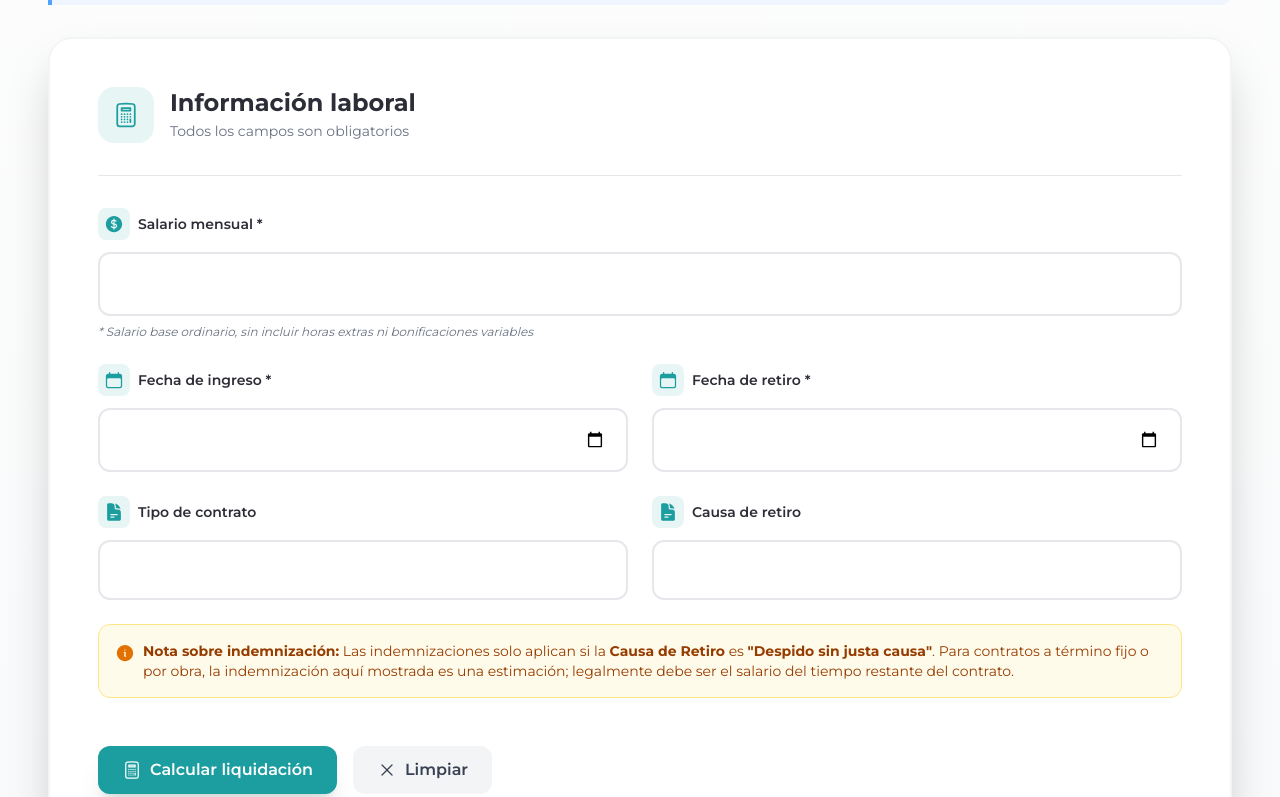
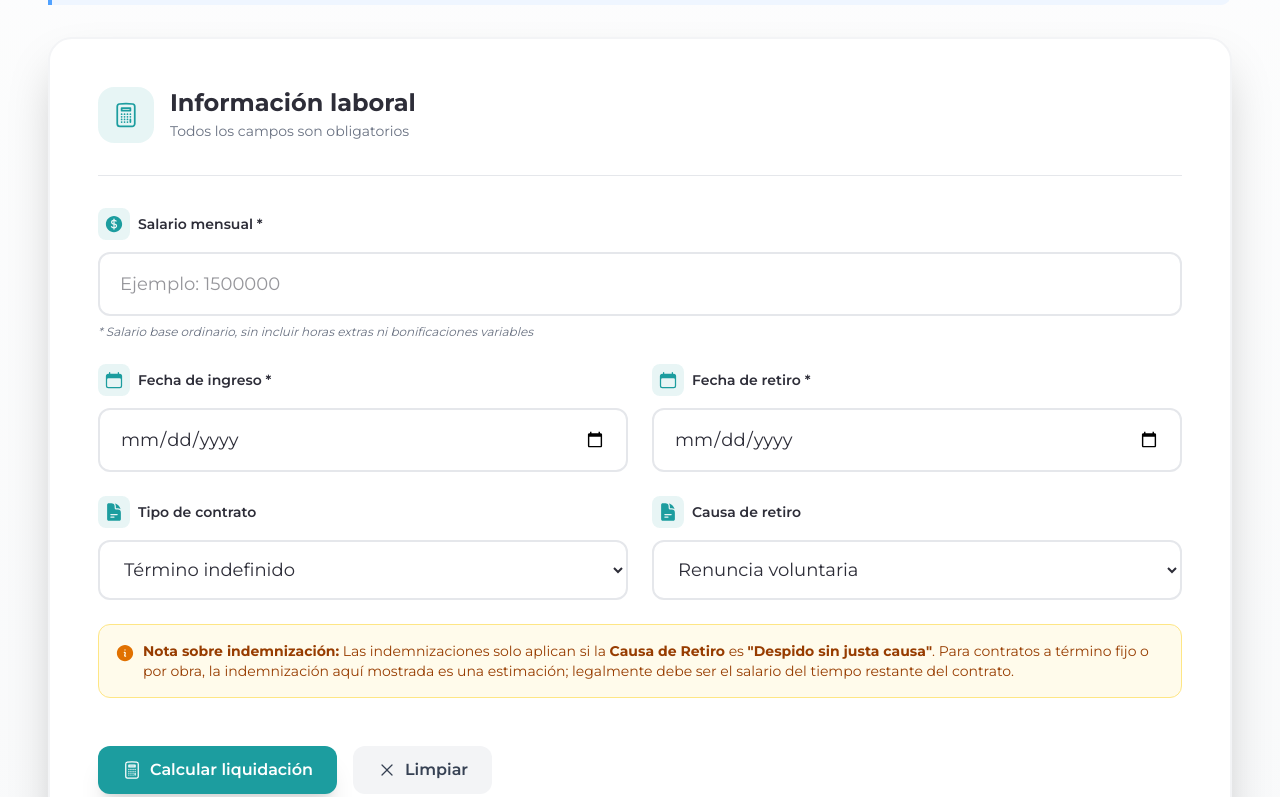
Before and after one commit to CamiloTaborda/ac-website, a Next.js app: page /herramientas/calculadora in a window 1280 px wide. Shown: the part 1529-2326 px from the top of the page. Built offline with nearby package versions, Linux system fonts and the light colour scheme.

Commit message:
changes in the inputs color text

```diff
--- a/src/app/contacto/page.jsx
+++ b/src/app/contacto/page.jsx
@@ -9,7 +9,7 @@
   HiOutlineMapPin,
   HiOutlinePaperAirplane,
   HiOutlineChatBubbleLeftRight,
-  HiOutlineCheckCircle // Icono para el mensaje de éxito
+  HiOutlineCheckCircle
 } from "react-icons/hi2";
 import useSmoothScroll from 'app/hooks/useSmoothScroll';
 import { TitleAnimation } from 'app/components/Animations/TitleAnimation';
@@ -157,7 +157,7 @@
                       required
                       value={formData.nombre}
                       onChange={handleChange}
-                      className="w-full px-4 py-3 rounded-xl border-2 border-[#e5e7eb] focus:border-[#1c9d9f] focus:outline-none transition-colors duration-300 font-montserrat"
+                      className="w-full px-4 py-3 rounded-xl border-2 border-[#e5e7eb] focus:border-[#1c9d9f] focus:outline-none transition-colors duration-300 font-montserrat text-[#2d2d38]"
                       placeholder="Tu nombre"
                     />
                   </div>
@@ -170,7 +170,7 @@
                       required
                       value={formData.email}
                       onChange={handleChange}
-                      className="w-full px-4 py-3 rounded-xl border-2 border-[#e5e7eb] focus:border-[#1c9d9f] focus:outline-none transition-colors duration-300 font-montserrat"
+                      className="w-full px-4 py-3 rounded-xl border-2 border-[#e5e7eb] focus:border-[#1c9d9f] focus:outline-none transition-colors duration-300 font-montserrat text-[#2d2d38]"
                       placeholder="tu@email.com"
                     />
                   </div>
@@ -182,7 +182,7 @@
                       name="telefono"
                       value={formData.telefono}
                       onChange={handleChange}
-                      className="w-full px-4 py-3 rounded-xl border-2 border-[#e5e7eb] focus:border-[#1c9d9f] focus:outline-none transition-colors duration-300 font-montserrat"
+                      className="w-full px-4 py-3 rounded-xl border-2 border-[#e5e7eb] focus:border-[#1c9d9f] focus:outline-none transition-colors duration-300 font-montserrat text-[#2d2d38]"
                       placeholder="+57"
                     />
                   </div>
@@ -195,7 +195,7 @@
                       value={formData.mensaje}
                       onChange={handleChange}
                       rows={5}
-                      className="w-full px-4 py-3 rounded-xl border-2 border-[#e5e7eb] focus:border-[#1c9d9f] focus:outline-none transition-colors duration-300 font-montserrat resize-none"
+                      className="w-full px-4 py-3 rounded-xl border-2 border-[#e5e7eb] focus:border-[#1c9d9f] focus:outline-none transition-colors duration-300 font-montserrat resize-none text-[#2d2d38]"
                       placeholder="¿Cómo podemos ayudarte?"
                     />
                   </div>
--- a/src/app/herramientas/calculadora/page.jsx
+++ b/src/app/herramientas/calculadora/page.jsx
@@ -19,6 +19,7 @@
 
 export default function CalculadoraPage() {
   const [pestanaActiva, setPestanaActiva] = useState('liquidacion');
+  const currentYear = new Date().getFullYear();
   useSmoothScroll();
 
   return (
@@ -46,14 +47,14 @@
 
           <TextAnimation>
             <p className="font-sans text-[#9a9faf] text-lg md:text-xl max-w-3xl leading-relaxed mb-8 mt-6">
-              Herramientas precisas para calcular liquidaciones laborales y horas extras según la normativa colombiana vigente 2025.
+              Herramientas precisas para calcular liquidaciones laborales y horas extras según la normativa colombiana vigente {currentYear}.
             </p>
           </TextAnimation>
 
           <div className="flex items-center justify-center gap-3 pt-6 border-t border-white/10 w-fit">
             <HiShieldCheck className="w-5 h-5 text-[#1c9d9f]" />
             <span className="font-sans text-[#9a9faf] text-sm">
-              100% Gratis • Normativa colombiana 2025
+              100% Gratis • Normativa colombiana {currentYear}
             </span>
           </div>
         </div>
--- a/src/components/OvertimeCalculator/index.jsx
+++ b/src/components/OvertimeCalculator/index.jsx
@@ -124,7 +124,7 @@
               value={salarioHoras}
               onChange={(e) => setSalarioHoras(e.target.value)}
               placeholder="Ejemplo: 1500000"
-              className="w-full px-5 py-4 border-2 border-gray-200 rounded-xl font-sans text-lg focus:border-[#1c9d9f] focus:outline-none transition-all hover:border-gray-300"
+              className="w-full px-5 py-4 border-2 border-gray-200 rounded-xl font-sans text-lg focus:border-[#1c9d9f] focus:outline-none transition-all hover:border-gray-300 text-[#2d2d38]"
             />
           </div>
 
@@ -142,7 +142,7 @@
                 value={horasDiurnas}
                 onChange={(e) => setHorasDiurnas(e.target.value)}
                 placeholder="Cantidad de horas"
-                className="w-full px-5 py-4 border-2 border-gray-200 rounded-xl font-sans text-lg focus:border-[#1c9d9f] focus:outline-none transition-all hover:border-gray-300"
+                className="w-full px-5 py-4 border-2 border-gray-200 rounded-xl font-sans text-lg focus:border-[#1c9d9f] focus:outline-none transition-all hover:border-gray-300 text-[#2d2d38]"
               />
               {/* CAMBIO: Texto informativo a 7:00 PM */}
               <p className="font-sans text-xs text-gray-500 mt-2">6:00 AM - 7:00 PM</p>
@@ -160,7 +160,7 @@
                 value={horasNocturnas}
                 onChange={(e) => setHorasNocturnas(e.target.value)}
                 placeholder="Cantidad de horas"
-                className="w-full px-5 py-4 border-2 border-gray-200 rounded-xl font-sans text-lg focus:border-[#1c9d9f] focus:outline-none transition-all hover:border-gray-300"
+                className="w-full px-5 py-4 border-2 border-gray-200 rounded-xl font-sans text-lg focus:border-[#1c9d9f] focus:outline-none transition-all hover:border-gray-300 text-[#2d2d38]"
               />
               {/* CAMBIO: Texto informativo a 7:00 PM */}
               <p className="font-sans text-xs text-gray-500 mt-2">7:00 PM - 6:00 AM</p>
@@ -182,7 +182,7 @@
                 value={horasDominicalesDiurnas}
                 onChange={(e) => setHorasDominicalesDiurnas(e.target.value)}
                 placeholder="Cantidad de horas"
-                className="w-full px-5 py-4 border-2 border-gray-200 rounded-xl font-sans text-lg focus:border-[#1c9d9f] focus:outline-none transition-all hover:border-gray-300"
+                className="w-full px-5 py-4 border-2 border-gray-200 rounded-xl font-sans text-lg focus:border-[#1c9d9f] focus:outline-none transition-all hover:border-gray-300 text-[#2d2d38]"
               />
               {/* CAMBIO: Texto informativo a 7:00 PM */}
               <p className="font-sans text-xs text-gray-500 mt-2">Domingos y festivos 6:00 AM - 7:00 PM</p>
@@ -200,7 +200,7 @@
                 value={horasDominicalesNocturnas}
                 onChange={(e) => setHorasDominicalesNocturnas(e.target.value)}
                 placeholder="Cantidad de horas"
-                className="w-full px-5 py-4 border-2 border-gray-200 rounded-xl font-sans text-lg focus:border-[#1c9d9f] focus:outline-none transition-all hover:border-gray-300"
+                className="w-full px-5 py-4 border-2 border-gray-200 rounded-xl font-sans text-lg focus:border-[#1c9d9f] focus:outline-none transition-all hover:border-gray-300 text-[#2d2d38]"
               />
               {/* CAMBIO: Texto informativo a 7:00 PM */}
               <p className="font-sans text-xs text-gray-500 mt-2">Domingos y festivos 7:00 PM - 6:00 AM</p>
--- a/src/components/SettlementCalculator/index.jsx
+++ b/src/components/SettlementCalculator/index.jsx
@@ -195,7 +195,7 @@
               value={salario}
               onChange={(e) => setSalario(e.target.value)}
               placeholder="Ejemplo: 1500000"
-              className="w-full px-5 py-4 border-2 border-gray-200 rounded-xl font-sans text-lg focus:border-[#1c9d9f] focus:outline-none transition-all hover:border-gray-300"
+              className="w-full px-5 py-4 border-2 border-gray-200 rounded-xl font-sans text-lg focus:border-[#1c9d9f] focus:outline-none transition-all hover:border-gray-300 text-[#2d2d38]"
             />
             <p className="font-sans text-xs text-gray-500 mt-2 italic">
               * Salario base ordinario, sin incluir horas extras ni bonificaciones variables
@@ -215,7 +215,7 @@
                 type="date"
                 value={fechaIngreso}
                 onChange={(e) => setFechaIngreso(e.target.value)}
-                className="w-full px-5 py-4 border-2 border-gray-200 rounded-xl font-sans text-lg focus:border-[#1c9d9f] focus:outline-none transition-all hover:border-gray-300"
+                className="w-full px-5 py-4 border-2 border-gray-200 rounded-xl font-sans text-lg focus:border-[#1c9d9f] focus:outline-none transition-all hover:border-gray-300 text-[#2d2d38]"
               />
             </div>
 
@@ -230,7 +230,7 @@
                 type="date"
                 value={fechaRetiro}
                 onChange={(e) => setFechaRetiro(e.target.value)}
-                className="w-full px-5 py-4 border-2 border-gray-200 rounded-xl font-sans text-lg focus:border-[#1c9d9f] focus:outline-none transition-all hover:border-gray-300"
+                className="w-full px-5 py-4 border-2 border-gray-200 rounded-xl font-sans text-lg focus:border-[#1c9d9f] focus:outline-none transition-all hover:border-gray-300 text-[#2d2d38]"
               />
             </div>
 
@@ -248,7 +248,7 @@
               <select
                 value={tipoContrato}
                 onChange={(e) => setTipoContrato(e.target.value)}
-                className="w-full px-5 py-4 border-2 border-gray-200 rounded-xl font-sans text-lg focus:border-[#1c9d9f] focus:outline-none transition-all hover:border-gray-300 bg-white"
+                className="w-full px-5 py-4 border-2 border-gray-200 rounded-xl font-sans text-lg focus:border-[#1c9d9f] focus:outline-none transition-all hover:border-gray-300 bg-white text-[#2d2d38]"
               >
                 <option value="indefinido">Término indefinido</option>
                 <option value="fijo">Término fijo</option>
@@ -266,7 +266,7 @@
               <select
                 value={causaRetiro}
                 onChange={(e) => setCausaRetiro(e.target.value)}
-                className="w-full px-5 py-4 border-2 border-gray-200 rounded-xl font-sans text-lg focus:border-[#1c9d9f] focus:outline-none transition-all hover:border-gray-300 bg-white"
+                className="w-full px-5 py-4 border-2 border-gray-200 rounded-xl font-sans text-lg focus:border-[#1c9d9f] focus:outline-none transition-all hover:border-gray-300 bg-white text-[#2d2d38]"
               >
                 <option value="renuncia">Renuncia voluntaria</option>
                 <option value="despido">Despido sin justa causa</option>
```
